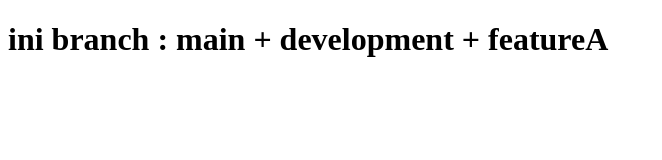
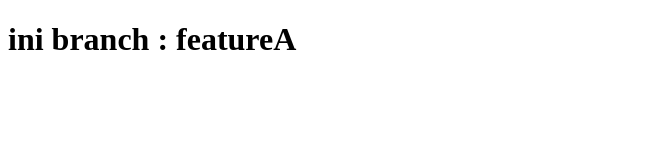
Before and after one commit to ramaditoferdian/tugas-1-branching, a plain HTML site: page index.html in a window 1280 px wide. Shown: the whole page, without its empty margins (0-662 px from the left). Drawn offline with Linux system fonts and the light colour scheme.

Commit message:
featureA

```diff
--- a/index.html
+++ b/index.html
@@ -8,7 +8,7 @@
 </head>
 <body>
     <h1>
-        ini branch : main + development + featureA
+        ini branch : featureA
     </h1>
 </body>
 </html>
```
